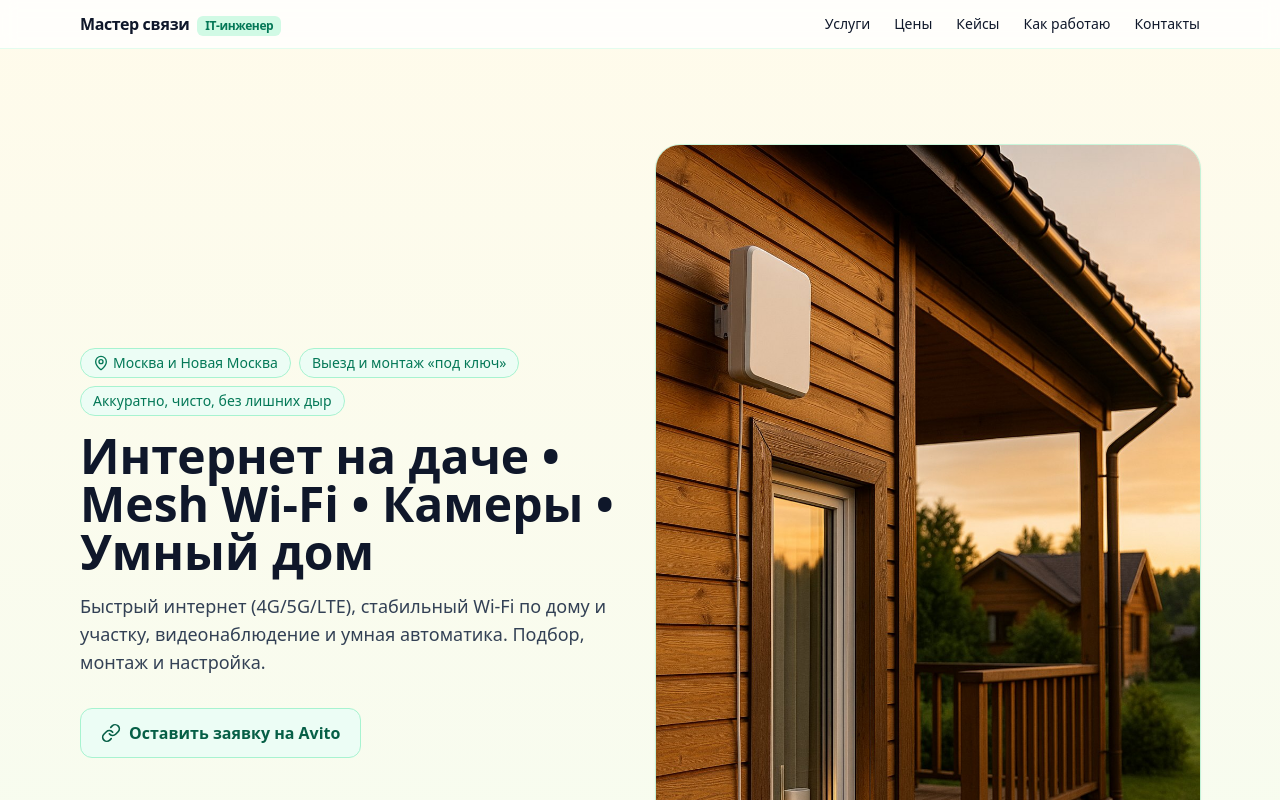
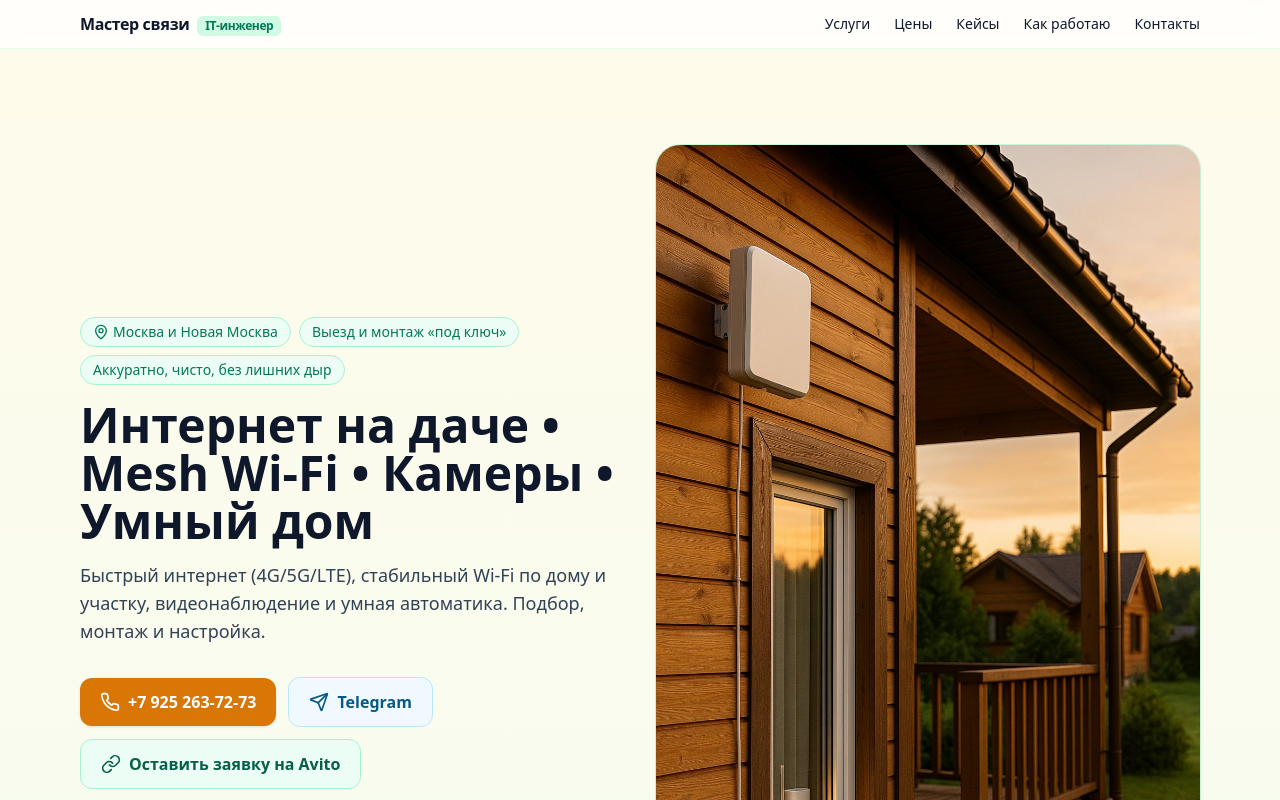
Before and after one commit to EvgenyShil/evgenessh-landing, a React (Vite) app: page / in a window 1280 px wide. Shown: the top 800 px of the page. Built offline with nearby package versions, Linux system fonts and the light colour scheme.

Commit message:
Add Vercel Speed Insights

```diff
--- a/src/App.jsx
+++ b/src/App.jsx
@@ -1,8 +1,12 @@
 import React from "react";
-import { Wifi, Router, Camera, Home, Sprout, Clock, ShieldCheck, Wrench, MapPin, Link as LinkIcon } from "lucide-react";
+import { Phone, Send, Wifi, Router, Camera, Home, Sprout, Clock, ShieldCheck, Wrench, MapPin, Link as LinkIcon } from "lucide-react";
+import { SpeedInsights } from "@vercel/speed-insights/react";
 
 const BRAND = "Мастер связи";
 const AVITO_URL = "https://www.avito.ru/vatutinki/predlozheniya_uslug/internet_na_dache_mesh_wi-fi_kamery_umnyy_dom_7566728669";
+const PHONE_DISPLAY = "+7 925 263‑72‑73";
+const PHONE_TEL = "+79252637273";
+const TELEGRAM_URL = "https://t.me/evgenyssh";
 
 const Section = ({ id, title, subtitle, children }) => (
   <section id={id} className="scroll-mt-24 py-16 sm:py-24">
@@ -38,9 +42,23 @@ const CardHeader = ({ Icon, title, text }) => (
   </div>
 );
 
-// CTA без телефона и почты — только Avito
+// CTA: телефон, Telegram, Avito
 const CTAButtons = () => (
   <div className="flex flex-wrap items-center gap-3">
+    <a
+      href={`tel:${PHONE_TEL}`}
+      className="inline-flex items-center gap-2 rounded-xl bg-amber-600 px-5 py-3 font-semibold text-white shadow hover:bg-amber-700"
+    >
+      <Phone className="h-5 w-5" /> {PHONE_DISPLAY}
+    </a>
+    <a
+      href={TELEGRAM_URL}
+      target="_blank"
+      rel="noreferrer"
+      className="inline-flex items-center gap-2 rounded-xl border border-sky-200 bg-sky-50 px-5 py-3 font-semibold text-sky-800 hover:bg-sky-100"
+    >
+      <Send className="h-5 w-5" /> Telegram
+    </a>
     <a
       href={AVITO_URL}
       target="_blank"
@@ -54,7 +72,8 @@ const CTAButtons = () => (
 
 export default function App() {
   return (
-    <main className="min-h-screen bg-gradient-to-b from-amber-50 via-emerald-50 to-white text-slate-900">
+    <>
+      <main className="min-h-screen bg-gradient-to-b from-amber-50 via-emerald-50 to-white text-slate-900">
       {/* NAV */}
       <header className="sticky top-0 z-50 border-b border-emerald-100/60 bg-white/80 backdrop-blur">
         <div className="mx-auto flex max-w-6xl items-center justify-between px-4 py-3">
@@ -189,6 +208,14 @@ export default function App() {
           <div className="grid gap-6 sm:grid-cols-2">
             <div className="space-y-3">
               <div className="flex items-center gap-3">
+                <Phone className="h-5 w-5 text-amber-700"/>
+                <a href={`tel:${PHONE_TEL}`} className="font-semibold hover:underline">{PHONE_DISPLAY}</a>
+              </div>
+              <div className="flex items-center gap-3">
+                <Send className="h-5 w-5 text-sky-700"/>
+                <a className="hover:underline" href={TELEGRAM_URL} target="_blank" rel="noreferrer">@evgenyssh</a>
+              </div>
+              <div className="flex items-center gap-3">
                 <MapPin className="h-5 w-5 text-emerald-700"/>
                 <span>Москва и Новая Москва • выезд по договорённости</span>
               </div>
@@ -214,5 +241,7 @@ export default function App() {
         </div>
       </footer>
     </main>
+    <SpeedInsights />
+    </>
   );
 }
```
Also changed, not shown: package.json (+6 -5 lines), 2 other files (tests, documents, lock files or other folders).
